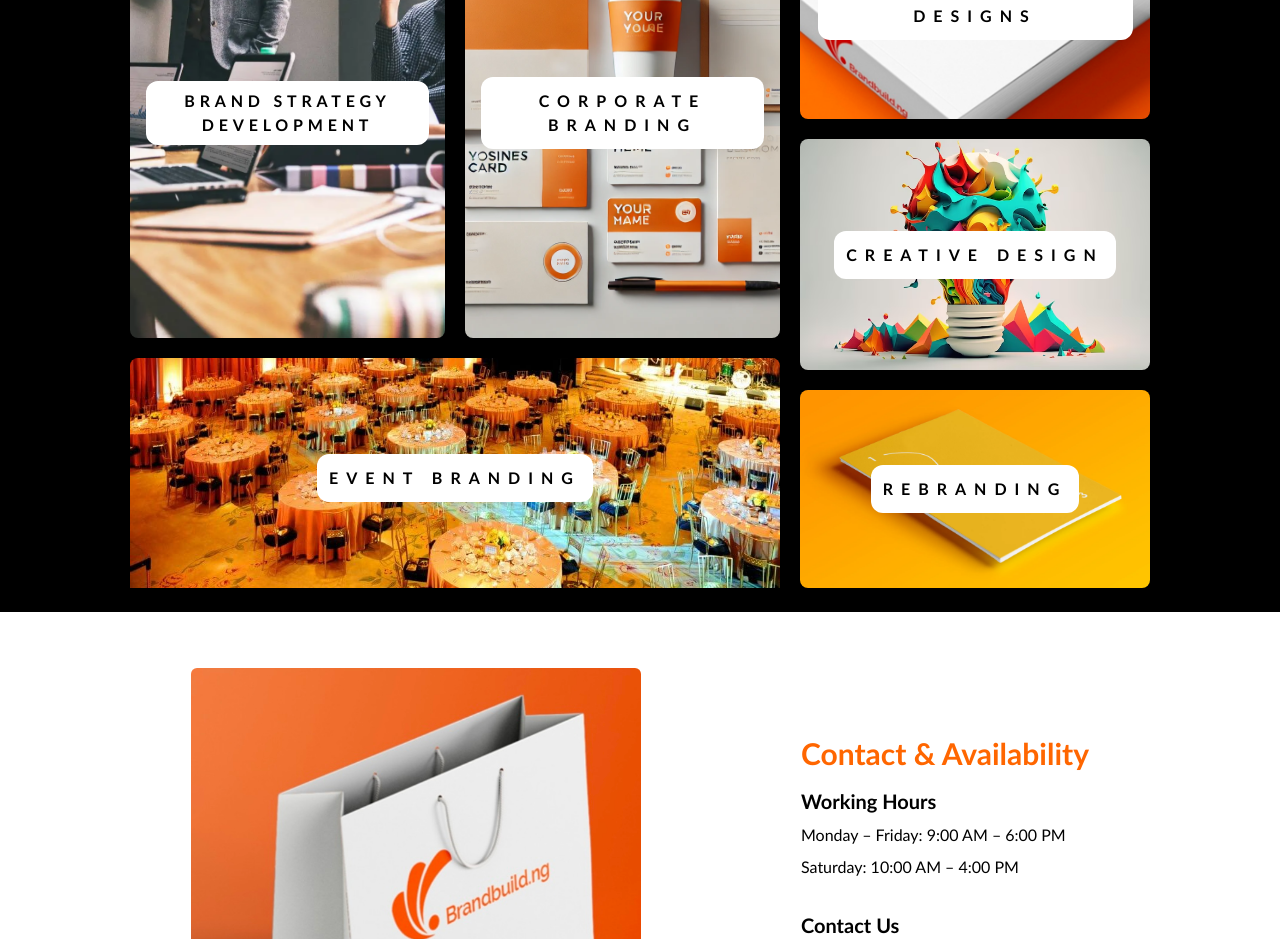
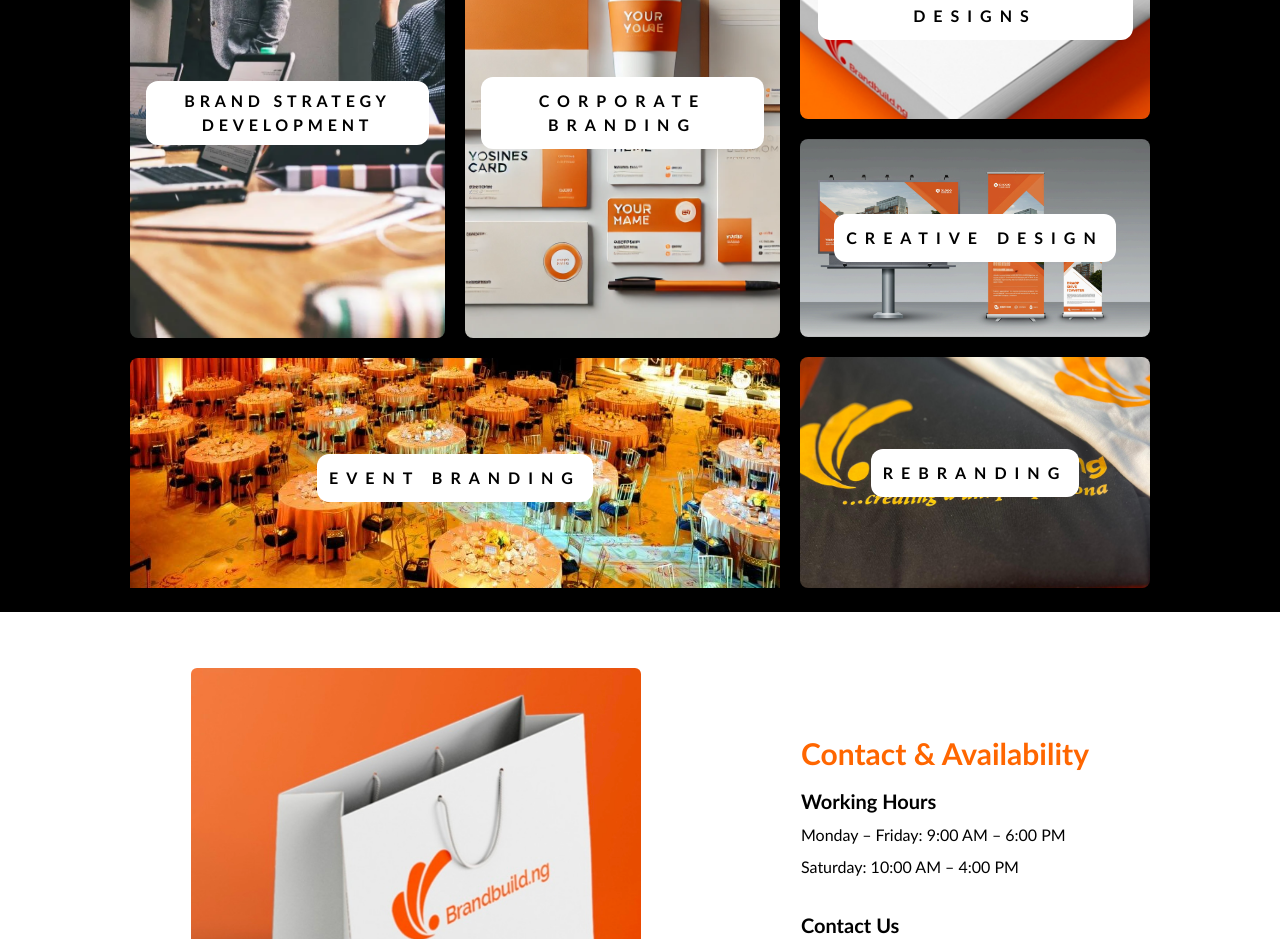
Before and after one commit to shamzconsult/brandbuildng, a Next.js app: page / in a window 1280 px wide. Shown: the part 3000-3939 px from the top of the page. Built offline with nearby package versions, Linux system fonts and the light colour scheme.

Commit message:
Chore: general updates

```diff
--- a/src/app/_components/Services.tsx
+++ b/src/app/_components/Services.tsx
@@ -61,13 +61,13 @@ function Services() {
                 </div>
             </div>
             <div className="menu-item-container text-center relative h-[33%] w-[350px] overflow-clip rounded-lg max-md:w-full group">
-                <img src="./assets/images/creative-design.avif" alt="authentic wine" className="h-full w-full object-cover transform transition-transform duration-[0.4s] group-hover:scale-110" />
+                <img src="./assets/images/kappframework-Jsgnic(1)(1).png" alt="authentic wine" className="h-full w-full object-cover transform transition-transform duration-[0.4s] group-hover:scale-110" />
                 <div className="absolute inset-0 flex items-center justify-center text-black z-10">
                     <h1 className='bg-white p-3 rounded-xl font-semibold tracking-[0.5rem] '>CREATIVE DESIGN</h1>
                 </div>
             </div>
             <div className="menu-item-container text-center relative h-[33%] w-[350px] overflow-clip rounded-lg max-md:w-full group">
-                <img src="./assets/images/rebrand.webp" alt="Desserts" className="h-full w-full object-cover transform transition-transform duration-[0.4s] group-hover:scale-110" />
+                <img src="./assets/images/Brandbuildng 8.jpg" alt="Desserts" className="h-full w-full object-cover transform transition-transform duration-[0.4s] group-hover:scale-110" />
                 <div className="absolute inset-0 flex items-center justify-center text-black z-10">
                     <h1 className='bg-white p-3 rounded-xl font-semibold tracking-[0.5rem]'>REBRANDING</h1>
                 </div>
```
